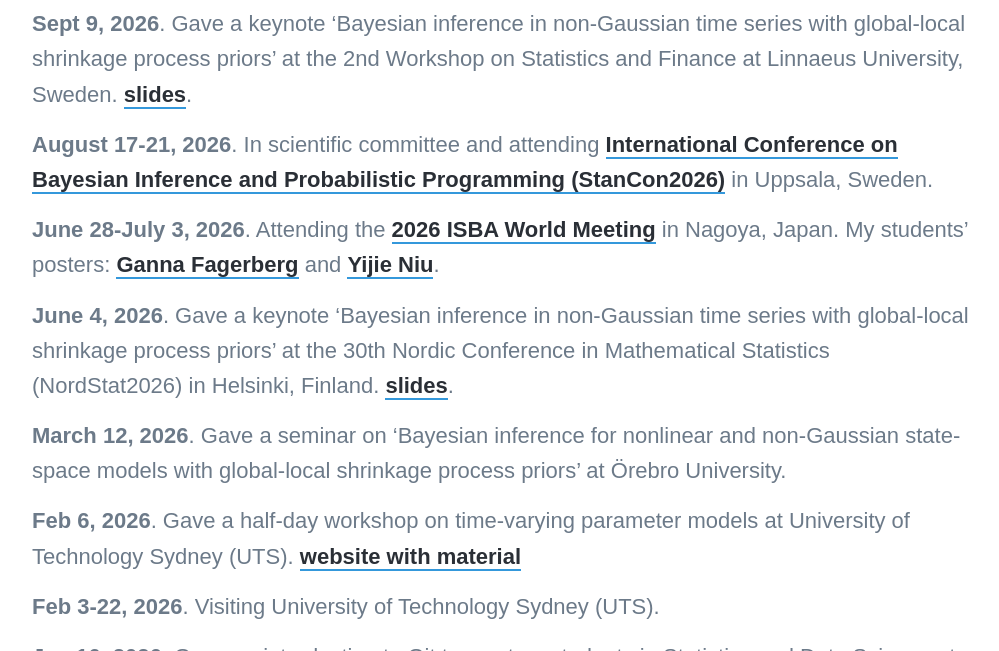
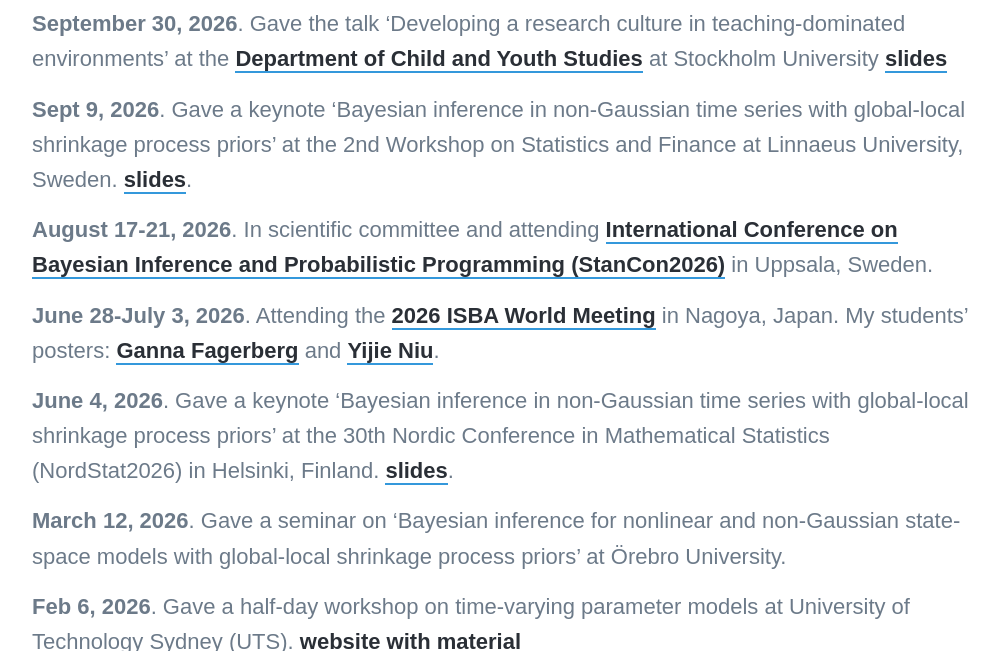
Before and after one commit to mattiasvillani/mattiasvillani.github.io, a Jekyll site: the page built from _pages/news.md, in a window 1280 px wide and 900 px high, scrolled down 359 px, cut to the strip 249-900 px from the top of the window. Shown: the whole strip, without its empty margins (138-1137 px from the left). Built offline with Jekyll 4.4.1, drawn with Linux system fonts in a browser that asks for light colours; nearby versions of some CDN libraries; some web fonts are replaced.

```diff
--- a/_pages/news.md
+++ b/_pages/news.md
@@ -4,6 +4,8 @@
 description: News.
 featured_image: /images/linocut_newspaper.jpg
 ---
+
+**September 30, 2026**.  Gave the talk 'Developing a research culture in teaching-dominated environments' at the [Department of Child and Youth Studies](https://www.su.se/english/divisions/department-of-child-and-youth-studies) at Stockholm University [slides](https://mattiasvillani.com/ResearchCulture/ResearchCultureTalk.html)
 
 **Sept 9, 2026**. Gave a keynote 'Bayesian inference in non-Gaussian time series with global-local shrinkage process priors' at the 2nd Workshop on Statistics and Finance at Linnaeus University, Sweden. [slides](https://mattiasvillani.com/seminars/vaxjo2026).
 
```
Also changed, not shown: _data/publist.yml (+8 -0 lines), 1 other file.
